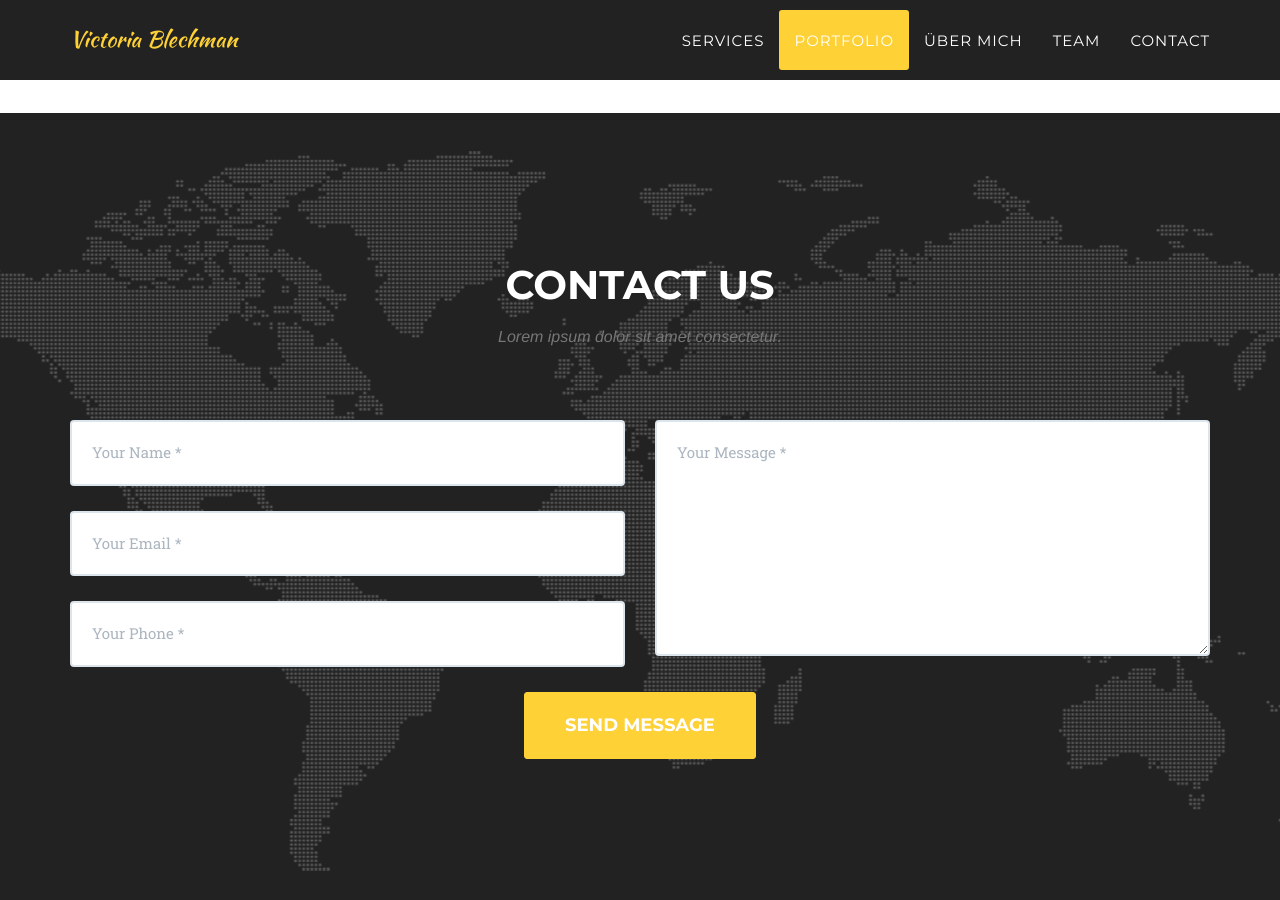
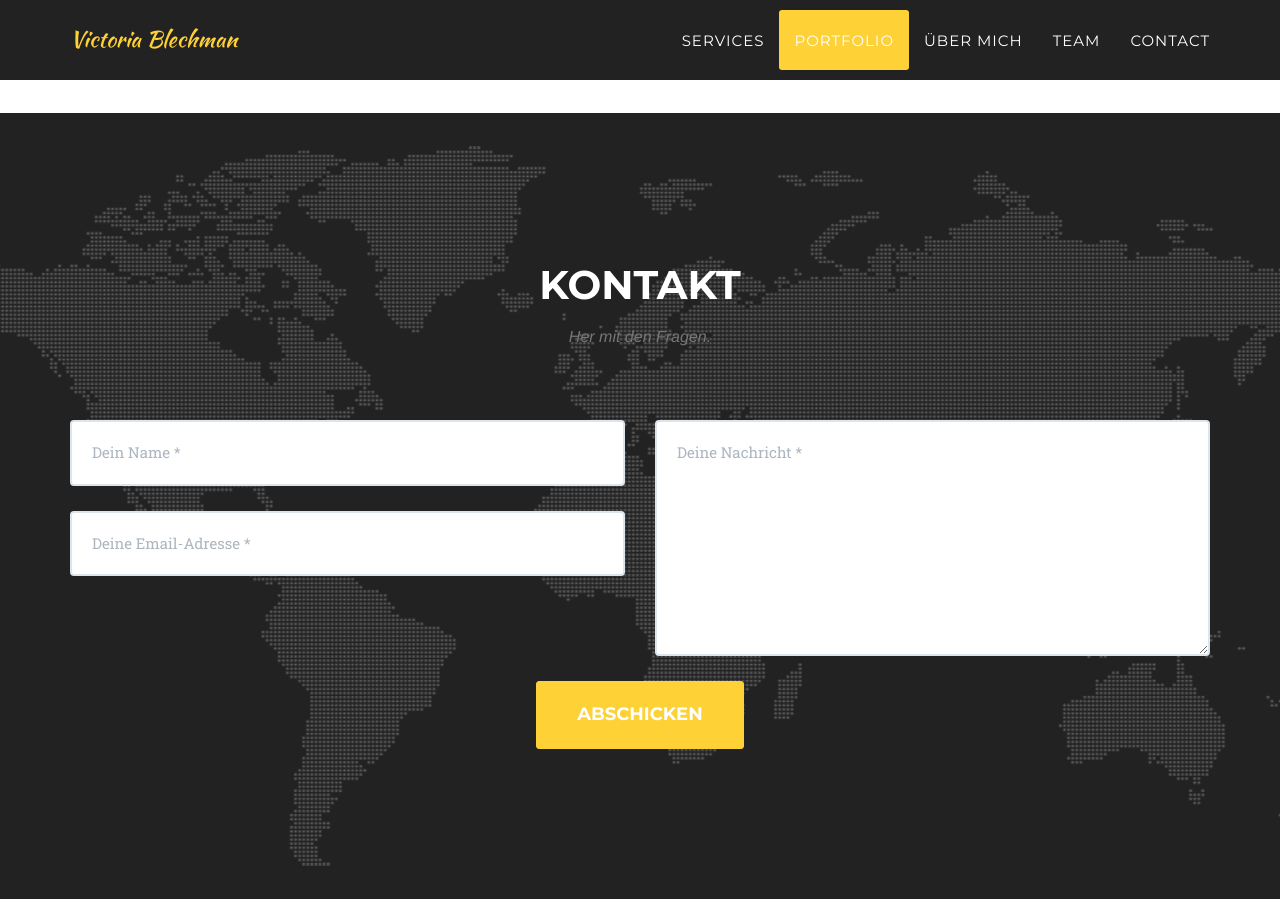
Before and after one commit to blechman/blechman.github.io, a Jekyll site: the page built from index.html, in a window 1280 px wide and 900 px high, scrolled down 4330 px. Built offline with Jekyll 4.4.1, drawn with Linux system fonts in a browser that asks for light colours; some web fonts are replaced.

Commit message:
Update contact.html

```diff
--- a/_includes/contact.html
+++ b/_includes/contact.html
@@ -2,8 +2,8 @@
         <div class="container">
             <div class="row">
                 <div class="col-lg-12 text-center">
-                    <h2 class="section-heading">Contact Us</h2>
-                    <h3 class="section-subheading text-muted">Lorem ipsum dolor sit amet consectetur.</h3>
+                    <h2 class="section-heading">Kontakt</h2>
+                    <h3 class="section-subheading text-muted">Her mit den Fragen.</h3>
                 </div>
             </div>
             <div class="row">
@@ -12,28 +12,28 @@
                         <div class="row">
                             <div class="col-md-6">
                                 <div class="form-group">
-                                    <input type="text" class="form-control" placeholder="Your Name *" id="name" required data-validation-required-message="Please enter your name.">
+                                    <input type="text" class="form-control" placeholder="Dein Name *" id="name" required data-validation-required-message="Please enter your name.">
                                     <p class="help-block text-danger"></p>
                                 </div>
                                 <div class="form-group">
-                                    <input type="email" class="form-control" placeholder="Your Email *" id="email" required data-validation-required-message="Please enter your email address.">
+                                    <input type="email" class="form-control" placeholder="Deine Email-Adresse *" id="email" required data-validation-required-message="Please enter your email address.">
                                     <p class="help-block text-danger"></p>
                                 </div>
-                                <div class="form-group">
+                                <!--<div class="form-group">
                                     <input type="tel" class="form-control" placeholder="Your Phone *" id="phone" required data-validation-required-message="Please enter your phone number.">
                                     <p class="help-block text-danger"></p>
-                                </div>
+                                </div>-->
                             </div>
                             <div class="col-md-6">
                                 <div class="form-group">
-                                    <textarea class="form-control" placeholder="Your Message *" id="message" required data-validation-required-message="Please enter a message."></textarea>
+                                    <textarea class="form-control" placeholder="Deine Nachricht *" id="message" required data-validation-required-message="Please enter a message."></textarea>
                                     <p class="help-block text-danger"></p>
                                 </div>
                             </div>
                             <div class="clearfix"></div>
                             <div class="col-lg-12 text-center">
                                 <div id="success"></div>
-                                <button type="submit" class="btn btn-xl">Send Message</button>
+                                <button type="submit" class="btn btn-xl">Abschicken</button>
                             </div>
                         </div>
                     </form>
```
